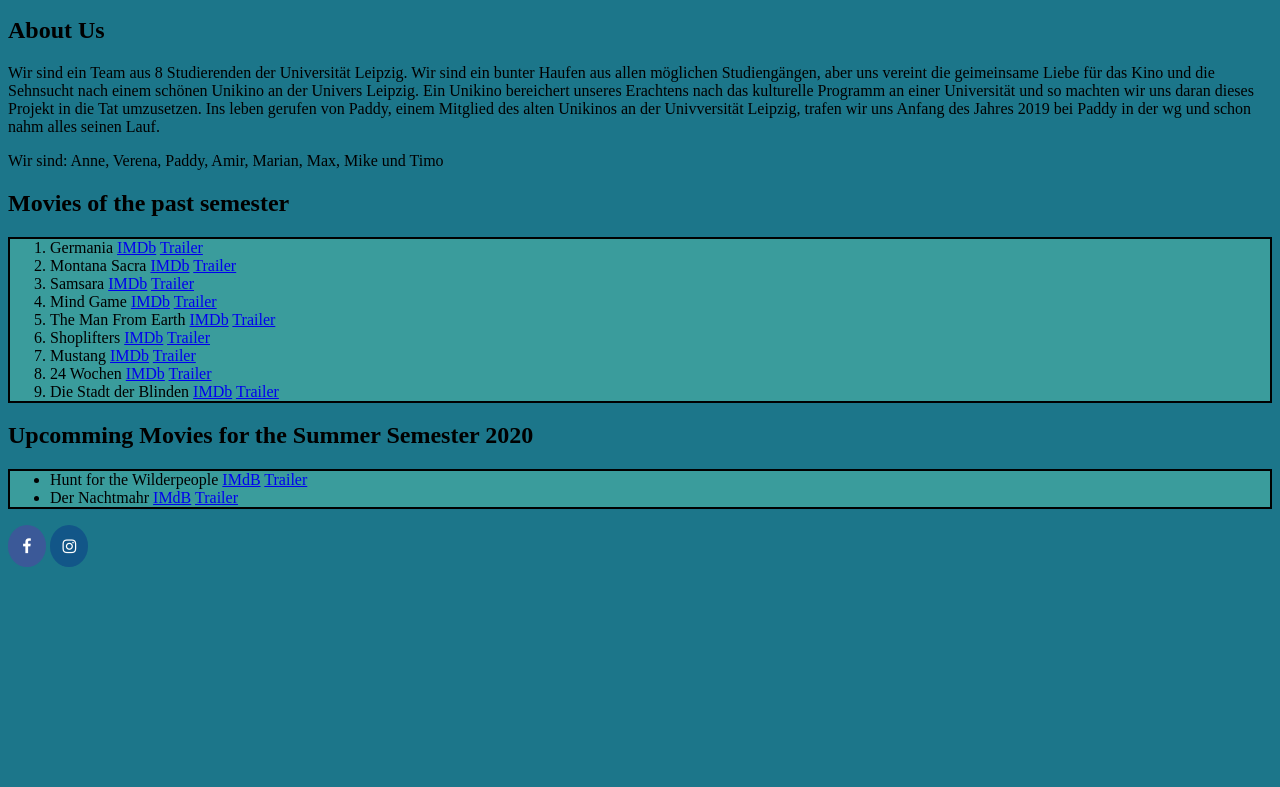
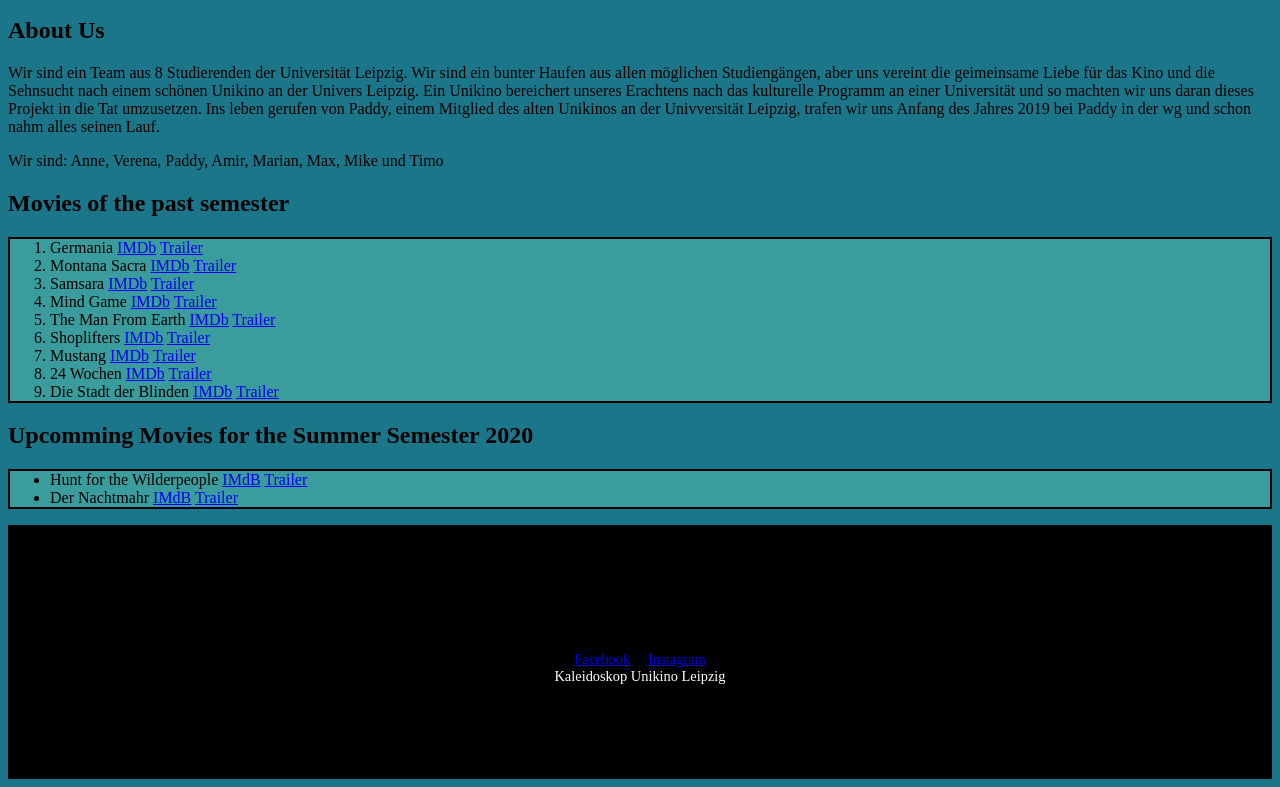
Before and after one commit to PauPauPauw/project0, a plain HTML site: page index.html in a window 1280 px wide. Shown: the part 404-1191 px from the top of the page. Before the commit the page ends 987 px from the top, so only its background shows below. Drawn offline with Linux system fonts and the light colour scheme.

Commit message:
Footer + Bugfixes

```diff
--- a/index.html
+++ b/index.html
@@ -8,9 +8,9 @@
 
         <link rel="shortcut icon" type="image/x-icon" href="img/favicon.ico"/>
 
-        <!-- Add icon library -->
+        <!-- Add icon library
         <link rel="stylesheet" href="https://cdnjs.cloudflare.com/ajax/libs/font-awesome/4.7.0/css/font-awesome.min.css">
-
+-->
 
 
     </head>
@@ -121,5 +121,16 @@
         <a href="https://www.facebook.com/KaleidoskopKino" class="fa fa-facebook"></a>
         <a href="https://www.instagram.com/kaleidoskopkino_leipzig/" class="fa fa-instagram"></a>
       </p>
+
+      <footer>
+        <div class="copyright">
+					<ul class="icons">
+						<li><a href="https://www.facebook.com/KaleidoskopKino" class="icon fa-facebook"><span class="label">Facebook</span></a></li>
+						<li><a href="https://www.instagram.com/kaleidoskopkino_leipzig/" class="icon fa-instagram"><span class="label">Instagram</span></a></li>
+					</ul>
+					Kaleidoskop Unikino Leipzig
+				</div>
+      </footer>
+
     </body>
 </html>
--- a/styles.css
+++ b/styles.css
@@ -19,6 +19,76 @@ td, th {
 th {
   background-color: #3a9c9c;
 }
+
+
+/* Footer */
+
+footer {
+	padding: 6em 0 4em 0;
+  border: 0.5px solid black;
+  background-color: black;
+}
+
+	footer > .inner {
+		margin: 0 auto;
+		width: 80em;
+	}
+
+	footer .copyright {
+    color: white;
+		font-size: 0.9em;
+		margin: 0 0 2em 0;
+		padding: 0;
+		text-align: center;
+	}
+
+		footer .copyright .icons {
+			margin: 2em 0 0 0;
+		}
+
+	@media screen and (max-width: 1280px) {
+
+		footer > .inner {
+			width: 65em;
+		}
+
+	}
+
+	@media screen and (max-width: 980px) {
+
+		footer > .inner {
+			width: 90%;
+		}
+
+	}
+
+	@media screen and (max-width: 736px) {
+
+		footer {
+			padding: 3em 0 1em 0;
+		}
+
+	}
+
+
+ul.icons {
+			cursor: default;
+			list-style: none;
+			padding-left: 0;
+		}
+
+			ul.icons li {
+				display: inline-block;
+				padding: 0 1em 0 0;
+			}
+
+				ul.icons li:last-child {
+					padding-right: 0;
+				}
+
+				ul.icons li .icon:before {
+					font-size: 2em;
+				}
 
 
 /* Add a black background color to the top navigation */
@@ -89,53 +159,3 @@ th {
   width: 21%auto;
   height: 10%auto;
 }
-
-/* Style all font awesome icons */
-.fa {
-  padding: 1%;
-  font-size: 0.5%;
-  width: 1%;
-  text-align: center;
-  text-decoration: none;
-  border-radius: 50%;
-}
-
-/* Add a hover effect if you want */
-.fa:hover {
- opacity: 0.7;
-}
-
-/* Set a specific color for each brand */
-
-/* Facebook */
-.fa-facebook {
- background: #3B5998;
- color: white;
-}
-
-/* Instagram */
-.fa-instagram {
-  background: #125688;
-  color: white;
-
-
-div.gallery {
-  margin: 5px;
-  border: 1px solid #ccc;
-  float: left;
-  width: 180px;
-}
-
-div.gallery:hover {
-  border: 1px solid #777;
-}
-
-div.gallery img {
-  width: 100%;
-  height: auto;
-}
-
-div.desc {
-  padding: 15px;
-  text-align: center;
-}
```
Also changed, not shown: contact.html (+1 -0 lines), gallery.html (+1 -0 lines), menu.html (+1 -0 lines), news.html (+1 -0 lines).
